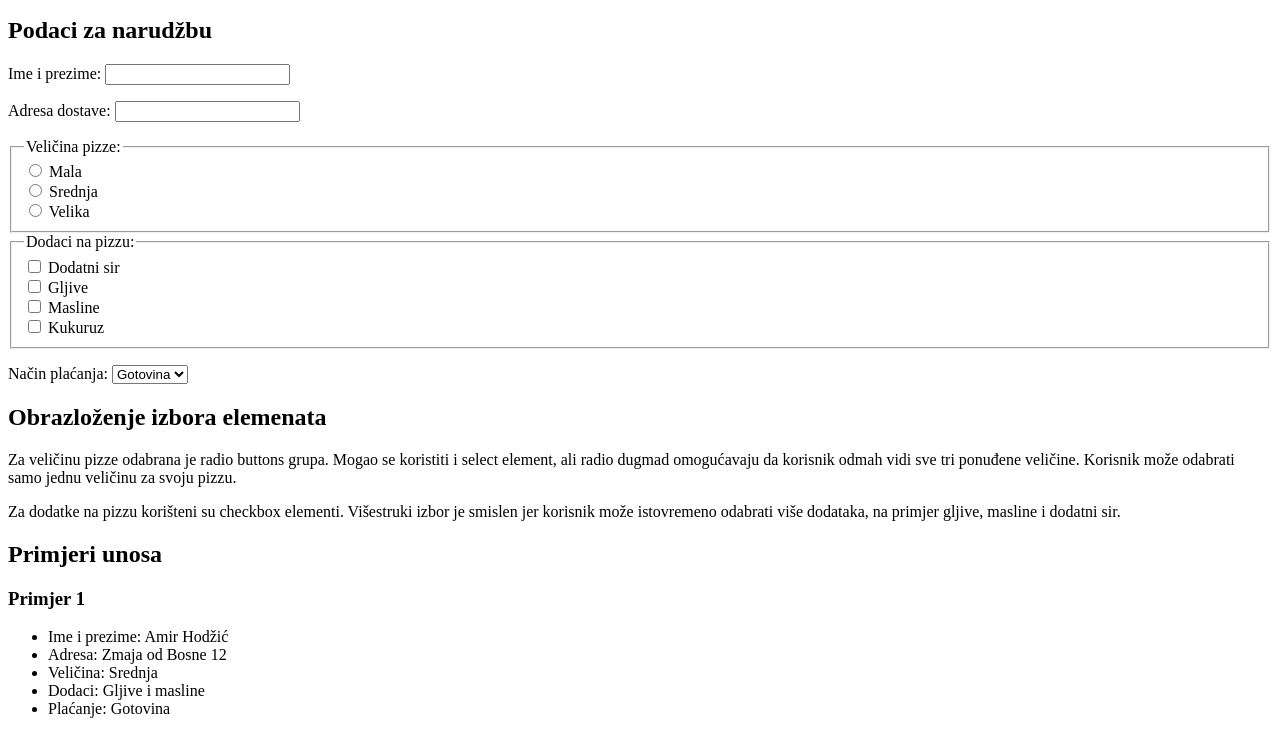
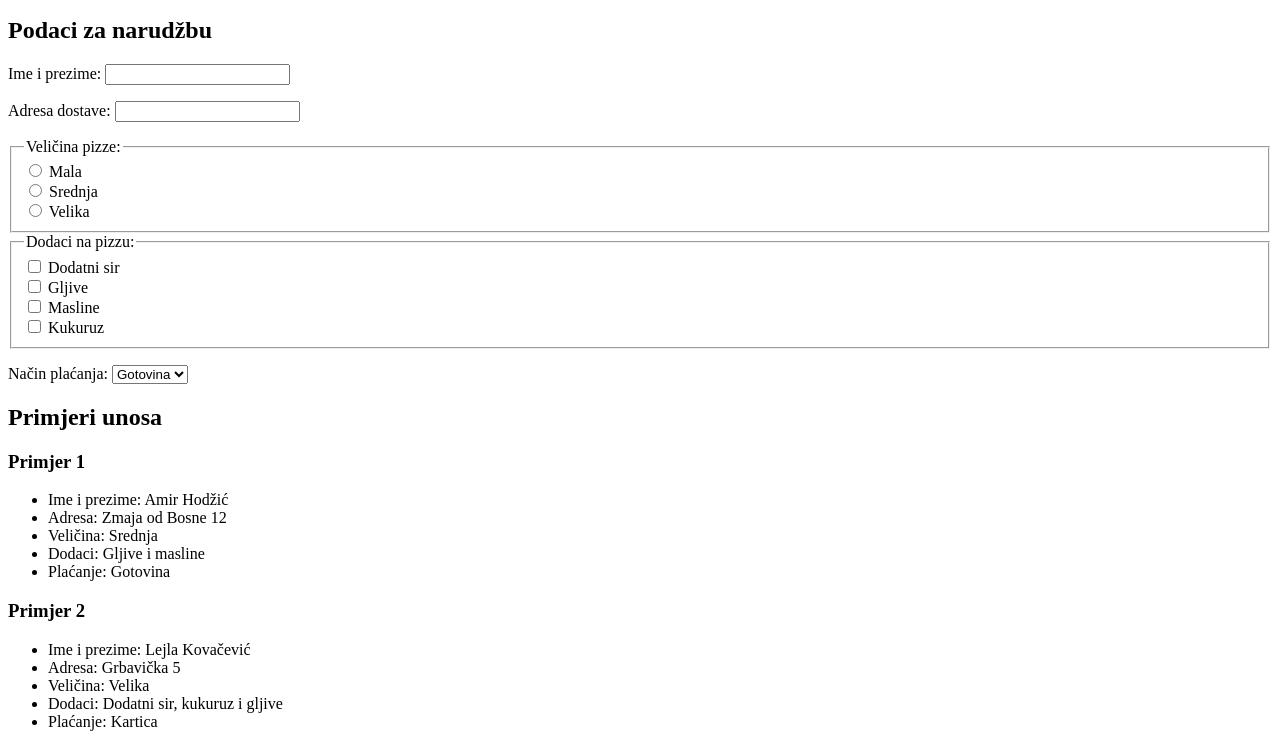
Before and after one commit to haristucakovic/wt26-19590, a plain HTML site: page z2.html in a window 1280 px wide. Shown: the part 101-834 px from the top of the page. Drawn offline with Linux system fonts and the light colour scheme.

Commit message:
deleted redundant text in z2

```diff
--- a/z2.html
+++ b/z2.html
@@ -84,22 +84,7 @@
         </p>
     </form>
 
-    <h2>Obrazloženje izbora elemenata</h2>
 
-    <p>
-        Za veličinu pizze odabrana je radio buttons grupa.
-        Mogao se koristiti i select element, ali radio dugmad
-        omogućavaju da korisnik odmah vidi sve tri ponuđene
-        veličine. Korisnik može odabrati samo jednu veličinu
-        za svoju pizzu.
-    </p>
-
-    <p>
-        Za dodatke na pizzu korišteni su checkbox elementi.
-        Višestruki izbor je smislen jer korisnik može
-        istovremeno odabrati više dodataka, na primjer
-        gljive, masline i dodatni sir.
-    </p>
 
     <h2>Primjeri unosa</h2>
 
```
